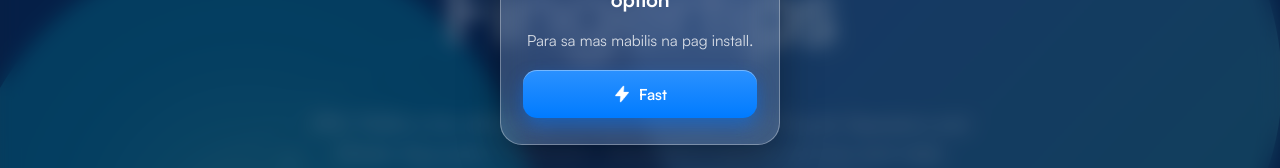
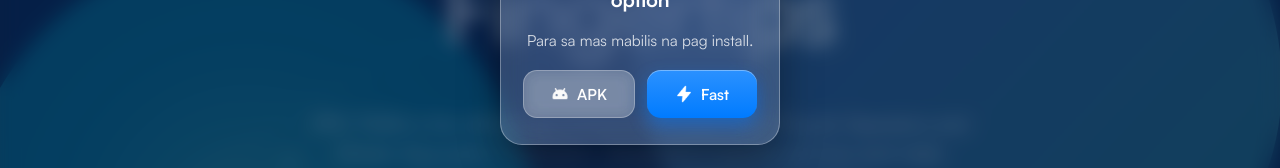
Before and after one commit to PhrimeUIUX/TODA-PAL, a React (Vite) app: page / in a window 1280 px wide. Both pictures are taken after a click on the button "Get started". Shown: the part 397-565 px from the top of the page. Built offline with nearby package versions, Linux system fonts and the light colour scheme.

Commit message:
download apk fix

```diff
--- a/src/pages/HomePage/components/DownloadModal.tsx
+++ b/src/pages/HomePage/components/DownloadModal.tsx
@@ -32,7 +32,7 @@ export default function DownloadModal({ isOpen, onClose, onChoose }: DownloadMod
         <p>Para sa mas mabilis na pag install.</p>
 
         <div id="answerButtonContainer">
-          {/* <button
+          <button
             type="button"
             className="yes"
             aria-label="Download APK"
@@ -40,7 +40,7 @@ export default function DownloadModal({ isOpen, onClose, onChoose }: DownloadMod
           >
             <img src="/assets/android_2_fill.png" alt="" width="18" height="18" />
             APK
-          </button> */}
+          </button>
 
           <button
             type="button"
--- a/src/pages/HomePage/data.ts
+++ b/src/pages/HomePage/data.ts
@@ -5,8 +5,7 @@ export type Review = {
   text: string;
 };
 
-export const LATEST_APK_URL =
-  'https://storage.googleapis.com/ppctoda_website/ppctoda_apk/ppctoda_v1.0.28(48).apk';
+export const LATEST_APK_URL = 'https://apk.ppc-toda.com/ppctoda_v1.0.30(50).apk';
 export const FAST_DOWNLOAD_URL = 'https://ppc-toda.com/download';
 export const IOS_APP_URL = 'https://apps.apple.com/us/app/ppc-toda/id6743928831';
 
```
